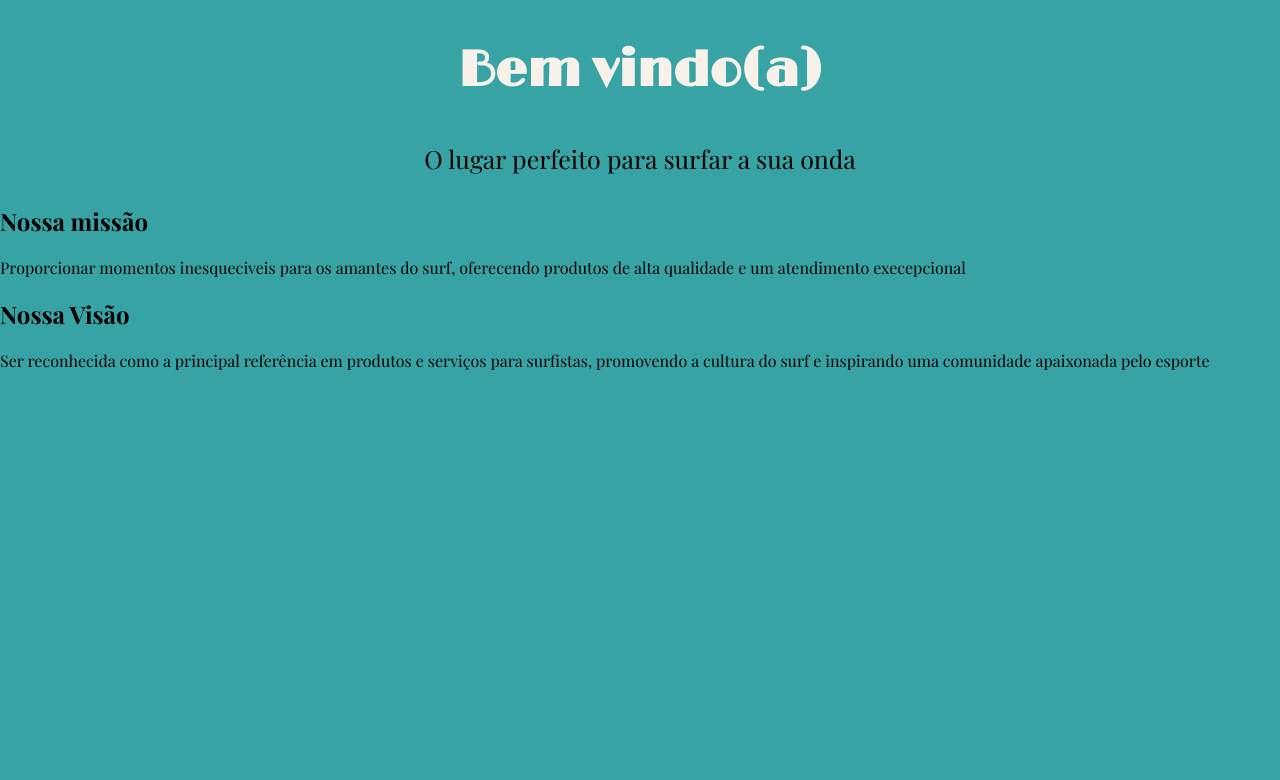
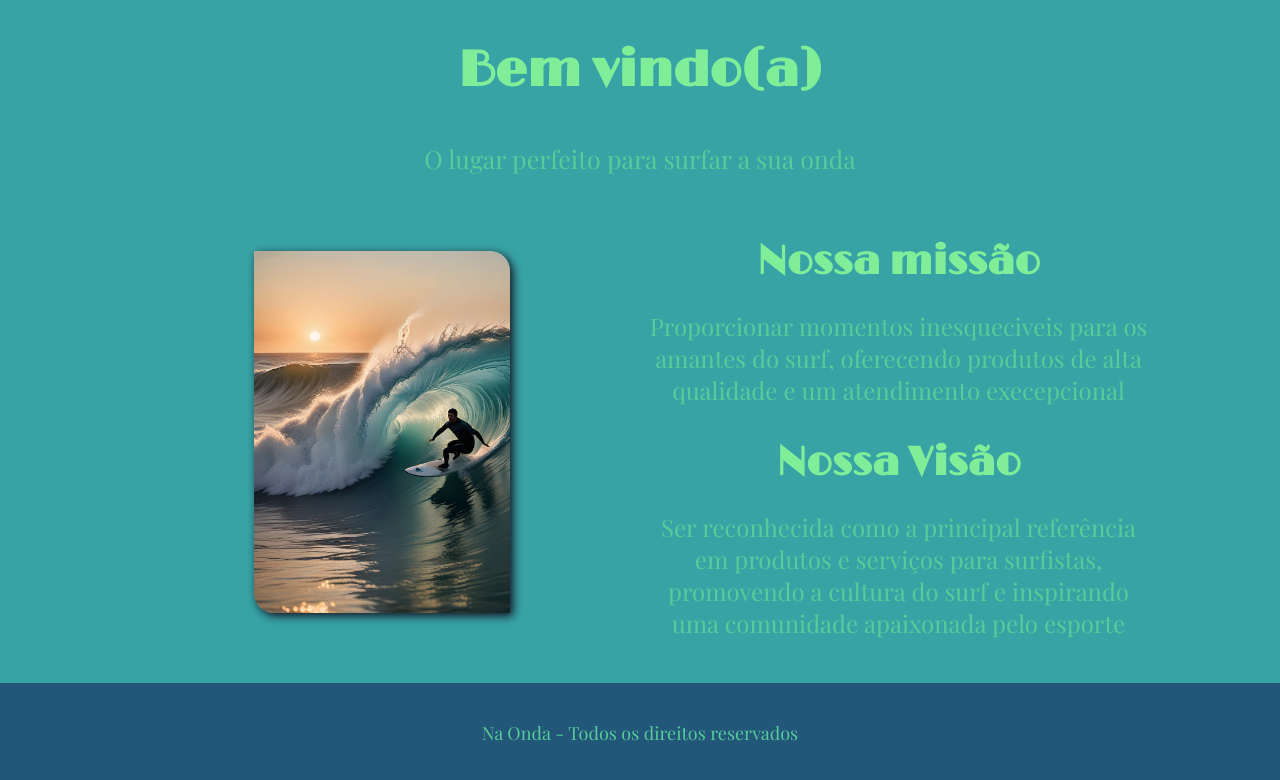
Before and after one commit to teotoniojr/2025-1adm-naonda, a plain HTML site: page index.html in a window 1280 px wide. Shown: the part 1069-1849 px from the top of the page. Before the commit the page ends 1456 px from the top, so only its background shows below. Drawn offline with nearby package versions, Linux system fonts and the light colour scheme; a web font is replaced by a local one.

Commit message:
Add files via upload

```diff
--- a/index.html
+++ b/index.html
@@ -37,17 +37,24 @@
             <p> O lugar perfeito para surfar a sua onda </p>
         </section>
         <section class="sobre">
-            <h2>Nossa missão</h2>
-            <p> Proporcionar momentos inesqueciveis para os amantes do surf, oferecendo produtos de alta qualidade e um
-                atendimento execepcional </p>
+            <div class="sobre-img">
+                <img src="img/propaganda.jpg" alt="">
+            </div>
+            <div>
+                <h2>Nossa missão</h2>
+                <p> Proporcionar momentos inesqueciveis para os amantes do surf, oferecendo produtos de alta qualidade e
+                    um
+                    atendimento execepcional </p>
 
-            <h2>Nossa Visão</h2>
-            <p> Ser reconhecida como a principal referência em produtos e serviços para surfistas, promovendo a cultura
-                do surf e inspirando uma comunidade apaixonada pelo esporte</p>
+                <h2>Nossa Visão</h2>
+                <p> Ser reconhecida como a principal referência em produtos e serviços para surfistas, promovendo a
+                    cultura
+                    do surf e inspirando uma comunidade apaixonada pelo esporte</p>
+            </div>
         </section>
     </main>
     <footer>
-
+        <p> Na Onda - Todos os direitos reservados</p>
     </footer>
 </body>
 
--- a/style.css
+++ b/style.css
@@ -74,12 +74,51 @@ header{
 
 
 .apresentacao h2{
-    color: var(--branco);
+    color: var(--verde-claro);
     font-size: 50px;
 }
 
 .apresentacao p{
-    color: var(--preto);
+    color: var(--esmeralda);
     font-size: 25px;
     font-family: var(--texto);
 }
+
+.sobre{
+    display: flex;
+    justify-content: center;
+    align-items: center;
+    margin: 20px 0;
+    gap: 5px;
+}
+.sobre div{
+    width: 40%;
+    text-align: center;
+}
+.sobre-img img{
+    width: 50%;
+    border-radius: 0px 20px 0 20px;
+    box-shadow: 3px 3px 10px #130f21;
+}
+
+.sobre h2{
+    font-family: var(--titulo);
+    font-size: 40px;
+    color: var(--verde-claro);
+    margin-bottom: 15px;
+}
+
+.sobre p{
+    font-size: 24px;
+    color: var(--esmeralda);
+}
+
+footer{
+    background-color: var(--azul-forte);
+    height: 100px;
+    display: flex;
+    align-items: center;
+    justify-content: center;
+    color: var(--esmeralda);
+    font-size: 18px;
+}
```
Also changed, not shown: img/propaganda.jpg (added).
